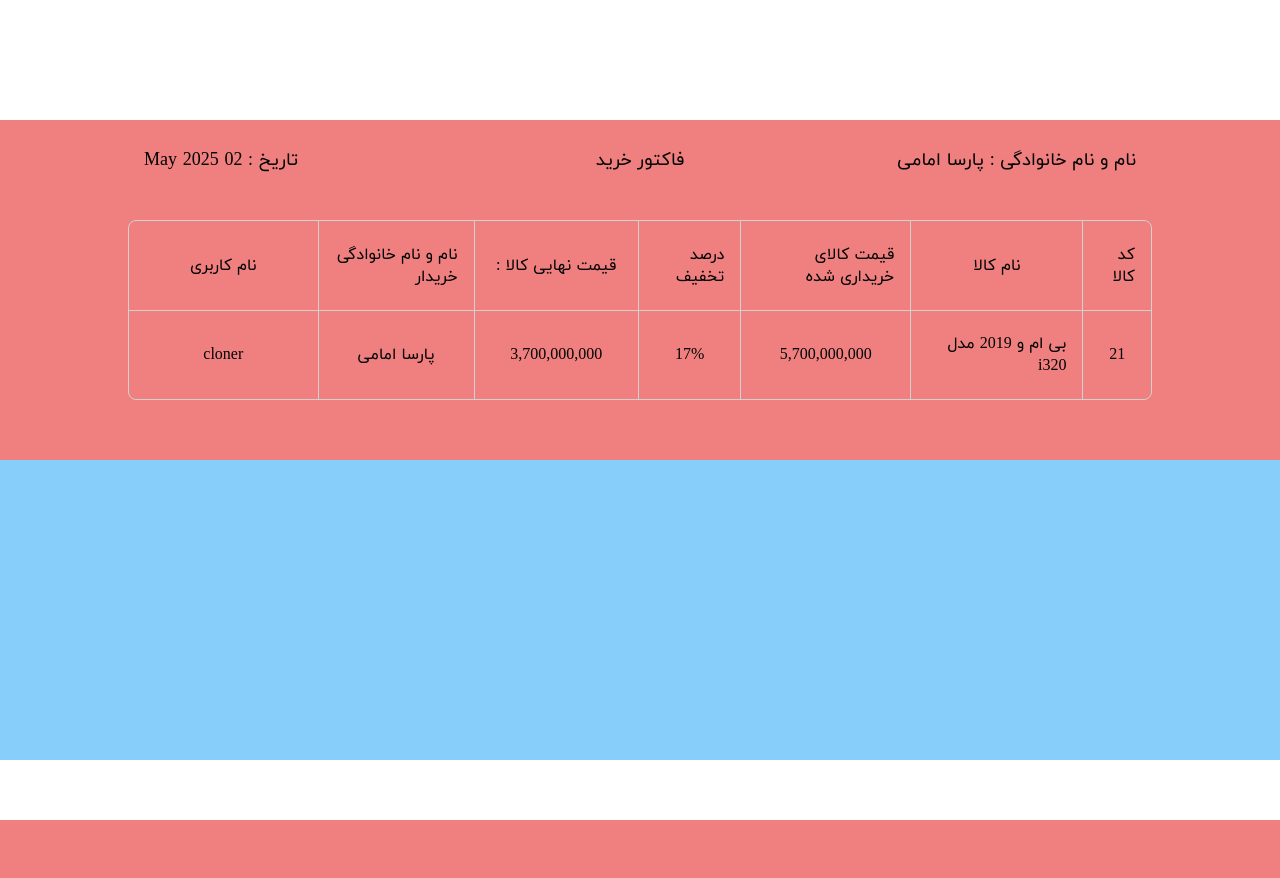
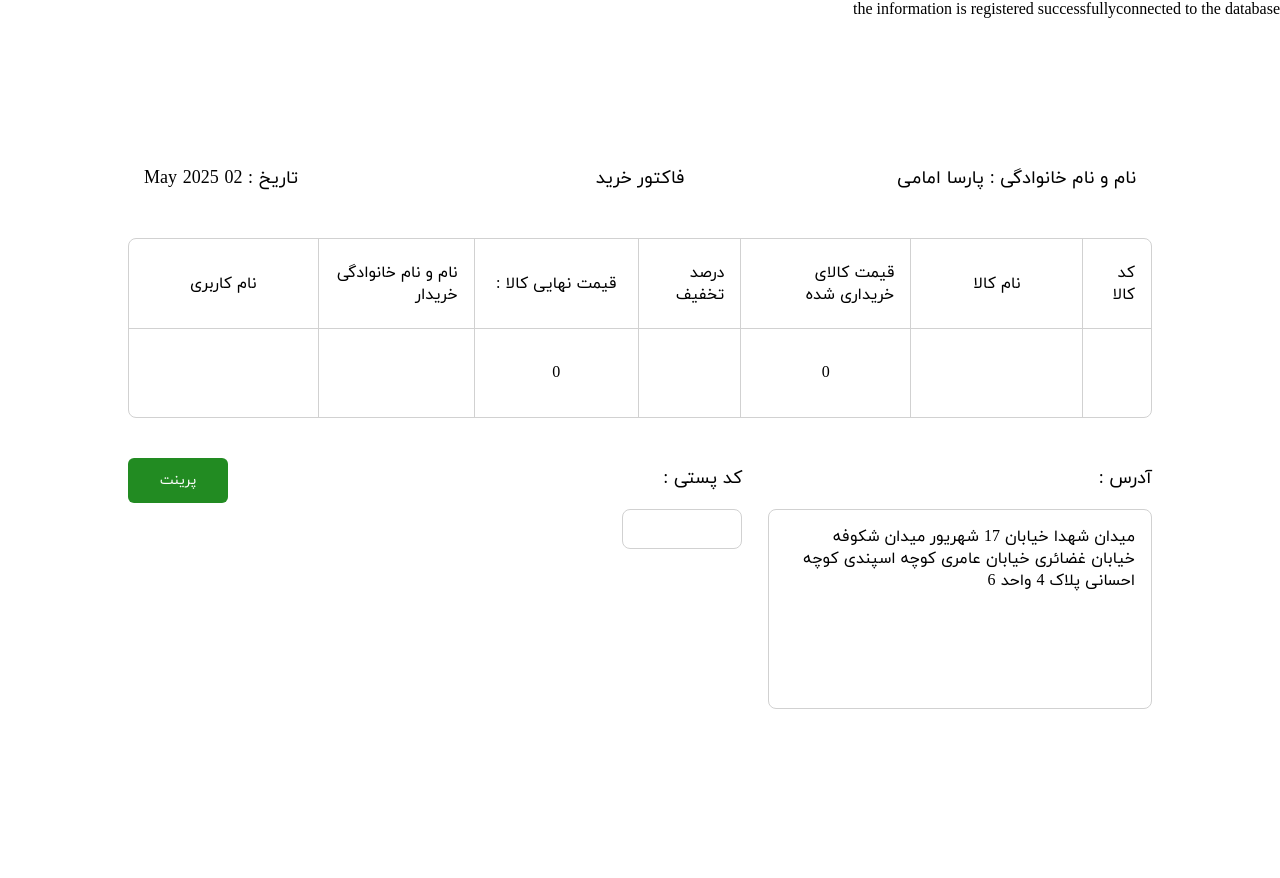
Before and after one commit to Cloner-pwan/carWeb, a PHP site: page /carWeb/php/registerOrder.php in a window 1280 px wide. Before the commit the page ends 820 px from the top, so only its background shows below. Run offline with PHP 8.4, Linux system fonts and the light colour scheme; tables that the repository leaves empty or names only in its code hold one stand-in row (values such as "Sample post"); data that the repository does not hold is empty.

Commit message:
the invoice is designed and dynamic  --- alpha version --- address doesnt work

```diff
--- /dev/null
+++ b/JS/registerOrder.js
@@ -0,0 +1,6 @@
+const printbtn = document.querySelector("#printbtn");
+printbtn.addEventListener("click", () => {
+    print();
+});
+
+alert("سفارش شما با موفقیت ثبت شد !")
--- a/css/registerOrder.css
+++ b/css/registerOrder.css
@@ -5,7 +5,6 @@
   display: flex;
   justify-content: center;
   align-items: center;
-  background-color: lightcoral;
   .infoBox {
     width: 80%;
     height: inherit;
@@ -148,10 +147,95 @@
 }
 .address_container {
   width: 100%;
-    height: 300px;
-    background-color: lightskyblue;
-    transform: translateY(-60px);
-    .addressBox {
-
+  height: 340px;
+  transform: translateY(-80px);
+  position: relative;
+  .title {
+    width: fit-content;
+    height: 20px;
+    display: flex;
+    justify-content: center;
+    align-items: center;
+    position: absolute;
+    top: 10px;
+    right: 10%;
+    p {
+      font-size: 18px;
+      font-family: iranyekan;
     }
   }
+  .addressBox {
+    width: 30%;
+    height: inherit;
+    position: absolute;
+    right: 10%;
+    border-radius: 0 8px 8px 0;
+    .addressField {
+      width: 100%;
+      height: 200px;
+      border: 1px solid #d1d1d1;
+      border-radius: 8px;
+      position: absolute;
+      top: 15%;
+      bottom: 0;
+      padding: 16px;
+      p {
+        border-radius: 8px;
+        font-family: iranyekan;
+        font-size: 16px;
+        resize: none;
+        border: none;
+        &:focus {
+          outline: none;
+        }
+      }
+    }
+  }
+  button {
+    width: 100px;
+    height: 45px;
+    border: none;
+    border-radius: 6px;
+    color: white;
+    background-color: #228b22;
+    position: absolute;
+    left: 10%;
+    font-family: iranyekan;
+    font-size: 14px;
+    cursor: pointer;
+    transition: 400ms;
+    &:hover {
+      background-color: #037303;
+    }
+  }
+  .postal_code {
+    width: fit-content;
+    height: 20px;
+    display: flex;
+    justify-content: center;
+    align-items: center;
+    position: absolute;
+    top: 10px;
+    right: 42%;
+    p {
+      font-size: 18px;
+      font-family: iranyekan;
+    }
+  }
+  .postal_code_box {
+    width: 120px;
+    height: 40px;
+    border: 1px solid #d1d1d1;
+    border-radius: 8px;
+    position: absolute;
+    right: 42%;
+    top: 15%;
+    display: flex;
+    justify-content: center;
+    align-items: center;
+    p {
+      font-family: iranyekan;
+      font-size: 16px;
+    }
+  }
+}
--- a/php/registerOrder.php
+++ b/php/registerOrder.php
@@ -1,33 +1,44 @@
 <?php
-// if (isset($_POST['user_realname']) && isset($_POST['username']) && isset($_POST['postal_code']) && isset($_POST['phoneNumber']) && isset($_POST['pro_code'])) {
-//     $user_realname = $_POST['user_realname'];
-//     $username = $_POST['username'];
-//     $postal_code = $_POST['postal_code'];
-//     $phoneNumber = $_POST['phoneNumber'];
-//     $pro_code = $_POST['pro_code'];
-// }
+if (isset($_POST['user_realname']) && isset($_POST['username']) && isset($_POST['postal_code']) && isset($_POST['phoneNumber']) && isset($_POST['pro_code'])) {
+    $user_realname = $_POST['user_realname'];
+    $username = $_POST['username'];
+    $postal_code = $_POST['postal_code'];
+    $phoneNumber = $_POST['phoneNumber'];
+    $pro_code = $_POST['pro_code'];
+}
 
-// $link = mysqli_connect(hostname: "localhost", username: "root", password: "", database: "car_shop");
-// $queryReadInfo = "SELECT * from products WHERE pro_code = '$pro_code'";
-// $resultReadInfo = mysqli_query($link, $queryReadInfo);
-// if ($resultReadInfo && mysqli_num_rows($resultReadInfo) > 0) {
-//     $row = mysqli_fetch_assoc($resultReadInfo);
-//     $title = $row['title'];
-//     $price = $row['price'];
-//     $discount = $row['discount'];
-// }
-// $queryInsertInfo = "INSERT INTO orders (user_realname,username,user_phoneNumber,postal_code,pro_code,pro_name,price,discount) VALUES
-// ('$user_realname','$username','$phoneNumber','$postal_code','$pro_code','$title','$price','$discount')";
-// $result = mysqli_query($link, $queryInsertInfo);
-// if ($result == true) {
-//     echo "the information is registered successfully";
-// }
+$link = mysqli_connect(hostname: "localhost", username: "root", password: "", database: "car_shop");
+$queryReadInfo = "SELECT * from products WHERE pro_code = '$pro_code'";
+$resultReadInfo = mysqli_query($link, $queryReadInfo);
+if ($resultReadInfo && mysqli_num_rows($resultReadInfo) > 0) {
+    $row = mysqli_fetch_assoc($resultReadInfo);
+    $title = $row['title'];
+    $price = $row['price'];
+    $discount = $row['discount'];
+}
+$queryInsertInfo = "INSERT INTO orders (user_realname,username,user_phoneNumber,postal_code,pro_code,pro_name,price,discount) VALUES
+('$user_realname','$username','$phoneNumber','$postal_code','$pro_code','$title','$price','$discount')";
+$result = mysqli_query($link, $queryInsertInfo);
+if ($result == true) {
+    echo "the information is registered successfully";
+}
 
-// if ($link == false) {
-//     echo "could't connect to the database !";
-// } else {
-//     echo "connected to the database";
-// }
+if ($link == false) {
+    echo "could't connect to the database !";
+} else {
+    echo "connected to the database";
+}
+
+function calcPrice($price,$discount) {
+    if ($discount != 0) {
+        $mainPrice = $price;
+        $discountPercent = $discount;
+        $finalPrice = $mainPrice - (($discountPercent / 100) * $mainPrice);
+        return $finalPrice;
+    } else {
+        return $price;
+    }
+}
 ?>
 
 <!DOCTYPE html>
@@ -38,6 +49,7 @@
     <meta name="viewport" content="width=device-width, initial-scale=1.0">
     <title>فاکتور</title>
     <link rel="stylesheet" href="../css/main.css" type="text/css">
+    <script src="../JS/registerOrder.js" defer></script>
 </head>
 
 <body>
@@ -80,32 +92,46 @@
                 </div>
                 <div class="bottom_part">
                 <div class="items" id="pro_code">
-                        <p>21</p>
+                        <p><?php echo $pro_code; ?></p>
                     </div>
                     <div class="items" id="pro_name">
-                        <p>بی ام و 2019 مدل i320</p>
+                        <p><?php echo $title; ?></p>
                     </div>
                     <div class="items" id="price">
-                        <p>5,700,000,000</p>
+                        <p><?php echo number_format($price); ?></p>
                     </div>
                     <div class="items" id="discount">
-                        <p>17%</p>
+                        <p><?php echo $discount; ?></p>
                     </div>
                     <div class="items" id="discounted">
-                        <p>3,700,000,000</p>
+                        <p><?php echo number_format(calcPrice($price,$discount)) ?></p>
                     </div>
                     <div class="items" id="user_realname">
-                        <p>پارسا امامی</p>
+                        <p><?php echo $user_realname; ?></p>
                     </div>
                     <div class="items" id="username">
-                        <p>cloner</p>
+                        <p><?php echo $username; ?></p>
                     </div>
                 </div>
             </div>
         </div>
     </div>
     <div class="address_container">
-        <div class="addressBox"></div>
+        <div class="title">
+            <p>آدرس :</p>
+        </div>
+        <div class="addressBox">
+            <div class="addressField">
+                <p>میدان شهدا خیابان 17 شهریور میدان شکوفه خیابان غضائری خیابان عامری کوچه اسپندی کوچه احسانی پلاک 4 واحد 6</p>
+            </div>
+        </div>
+        <button id="printbtn">پرینت</button>
+        <div class="postal_code">
+            <p>کد پستی :</p>
+        </div>
+        <div class="postal_code_box">
+            <p><?php echo $postal_code; ?></p>
+        </div>
     </div>
 </body>
 
```
Lines whose indentation alone changed are shown as unchanged.
